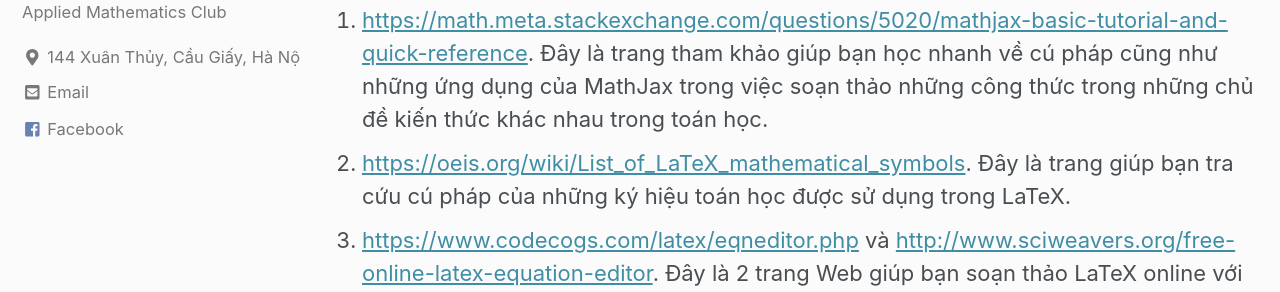
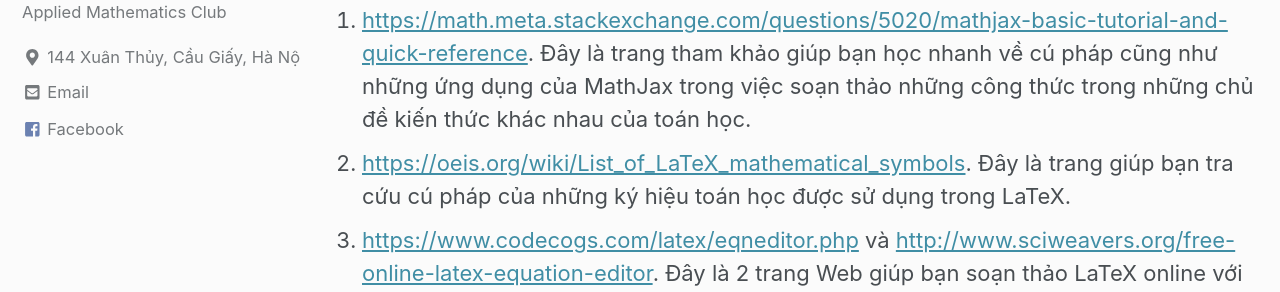
Before and after one commit to amcblog/testvon.github.io, a Jekyll site: the page built from _posts/demo/2018-02-16-demo-4-mathjax.md, in a window 1280 px wide and 900 px high, scrolled down 2432 px. Shown: the part 220-512 px from the top of the window. Built offline with Jekyll 4.4.1, drawn with Linux system fonts in a browser that asks for light colours; nearby versions of some CDN libraries; formulas are drawn with MathJax 3.

Commit message:
Update 2018-02-16-demo-4-mathjax.md

```diff
--- a/_posts/demo/2018-02-16-demo-4-mathjax.md
+++ b/_posts/demo/2018-02-16-demo-4-mathjax.md
@@ -95,6 +95,6 @@
 
 Chắc chắn rằng sẽ rất khó khăn cho người mới bắt đầu, do vậy mình liệt kê một số tài liệu tham khảo cũng như công cụ giúp bạn làm quen dễ hơn với MathJax và LaTeX:
 
-1. <https://math.meta.stackexchange.com/questions/5020/mathjax-basic-tutorial-and-quick-reference>. Đây là trang tham khảo giúp bạn học nhanh về cú pháp cũng như những ứng dụng của MathJax trong việc soạn thảo những công thức trong những chủ đề kiến thức khác nhau trong toán học.
+1. <https://math.meta.stackexchange.com/questions/5020/mathjax-basic-tutorial-and-quick-reference>. Đây là trang tham khảo giúp bạn học nhanh về cú pháp cũng như những ứng dụng của MathJax trong việc soạn thảo những công thức trong những chủ đề kiến thức khác nhau của toán học.
 2. <https://oeis.org/wiki/List_of_LaTeX_mathematical_symbols>. Đây là trang giúp bạn tra cứu cú pháp của những ký hiệu toán học được sử dụng trong LaTeX.
 3. <https://www.codecogs.com/latex/eqneditor.php> và <http://www.sciweavers.org/free-online-latex-equation-editor>. Đây là 2 trang Web giúp bạn soạn thảo LaTeX online với nhiều ký hiệu và công thức được hỗ trợ. Mình rất khuyến khích các bạn mới bắt đầu sử dụng 2 trang này để soạn thảo công thức để giảm thiểu tối đa sai sót.
```
